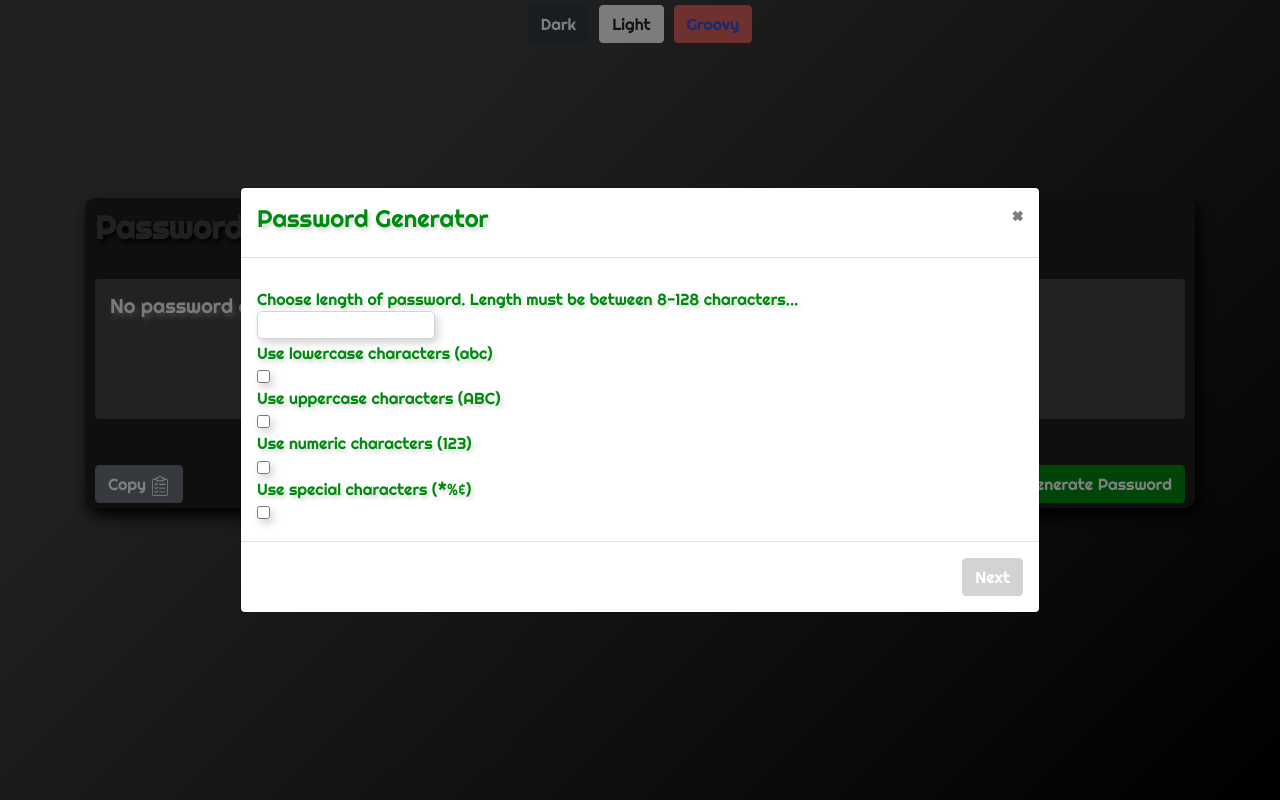
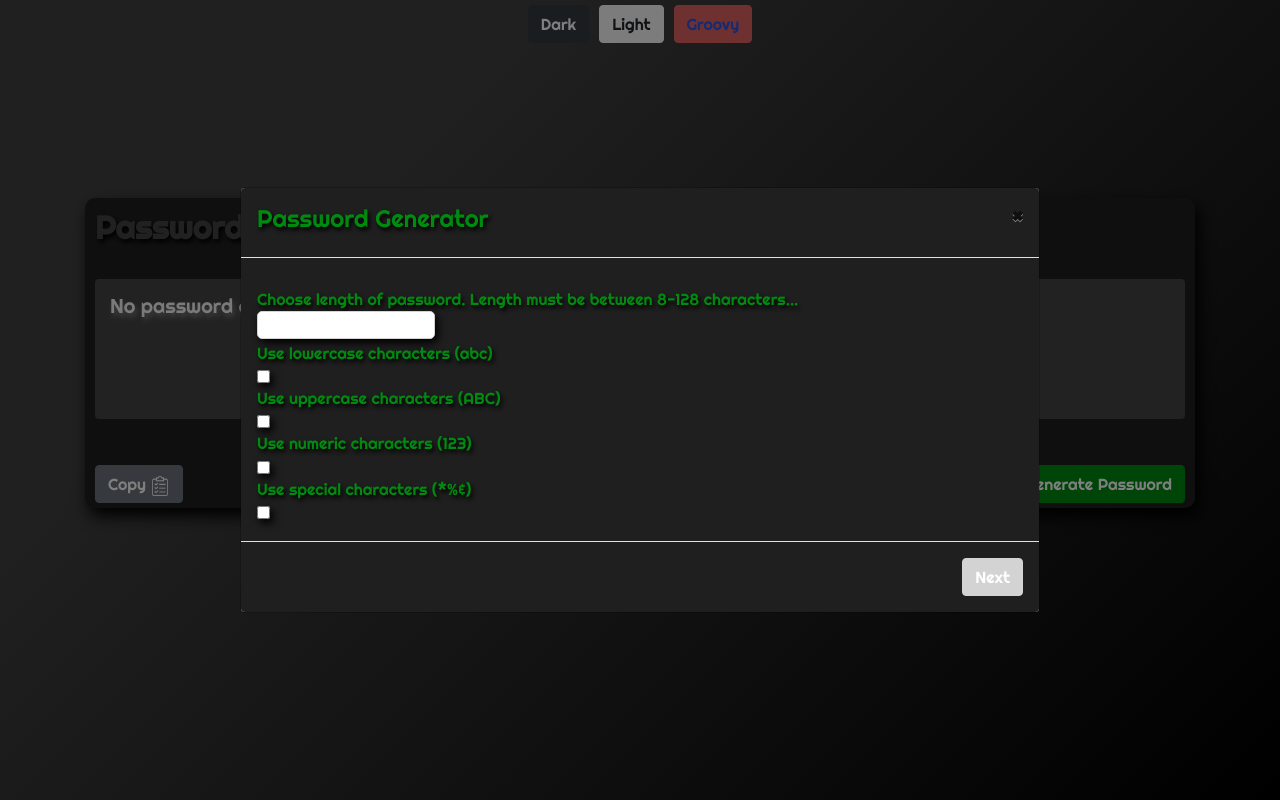
Before and after one commit to andrewvenson/Password_Generator, a React (Create React App) app: page / in a window 1280 px wide. Both pictures are taken after a click on the button "Generate Password". Built offline with nearby package versions, Linux system fonts and the light colour scheme.

Commit message:
added style changes corresponding to theme

```diff
--- a/src/App.js
+++ b/src/App.js
@@ -108,7 +108,7 @@ const App = () => {
                   : "2px 3px 5px gray",
               color:
                 back["background"] === "groovy"
-                  ? "#2657eb"
+                  ? "#DE6161"
                   : back["background"] === "dark"
                   ? "#424242"
                   : "lightgray",
--- a/src/Components/Prompt.js
+++ b/src/Components/Prompt.js
@@ -54,7 +54,10 @@ const Prompt = (props) => {
                   : props.back["background"] === "light"
                   ? "gray"
                   : "#2657EB",
-              textShadow: "2px 3px 4px lightgray",
+              textShadow:
+                props.back["background"] === "dark"
+                  ? "2px 3px 4px black"
+                  : "2px 3px 4px lightgray",
             }}
           >
             {prompt.text}
@@ -66,7 +69,10 @@ const Prompt = (props) => {
               border: "1px solid lightgray",
               borderRadius: "5px",
               marginBottom: "5px",
-              boxShadow: "3px 4px 8px lightgray",
+              boxShadow:
+                props.back["background"] === "dark"
+                  ? "3px 4px 8px black"
+                  : "3px 4px 8px lightgray",
             }}
             onChange={(e) =>
               // input onchange events
--- a/src/Components/PromptModal.js
+++ b/src/Components/PromptModal.js
@@ -364,6 +364,12 @@ const PromptModal = (props) => {
       : { backgroundColor: "lightgray", borderColor: "lightgray" };
   };
 
+  const backgroundColor = () => {
+    return props.back["background"] === "dark"
+      ? { backgroundColor: "#1F1F1F" }
+      : { backgroundColor: "whitesmoke" };
+  };
+
   return (
     <Modal
       {...props}
@@ -371,22 +377,25 @@ const PromptModal = (props) => {
       aria-labelledby="contained-modal-title-vcenter"
       centered
     >
-      <Modal.Header closeButton>
+      <Modal.Header style={backgroundColor()} closeButton>
         <h4
           style={{
-            textShadow: "2px 3px 4px lightgray",
+            textShadow:
+              props.back["background"] === "dark"
+                ? "2px 3px 4px black"
+                : "2px 3px 4px lightgray",
             color:
               props.back["background"] === "dark"
                 ? "#008b10"
                 : props.back["background"] === "light"
-                ? "gray"
-                : "#2657EB",
+                ? "black"
+                : "#DE6161",
           }}
         >
           Password Generator
         </h4>
       </Modal.Header>
-      <Modal.Body>
+      <Modal.Body style={backgroundColor()}>
         <Prompt
           promptstate={props.promptstate}
           setpromptstate={props.setpromptstate}
@@ -395,7 +404,7 @@ const PromptModal = (props) => {
           back={props.back}
         />
       </Modal.Body>
-      <Modal.Footer>
+      <Modal.Footer style={backgroundColor()}>
         <Button
           style={buttonColor()}
           variant="info"
```
